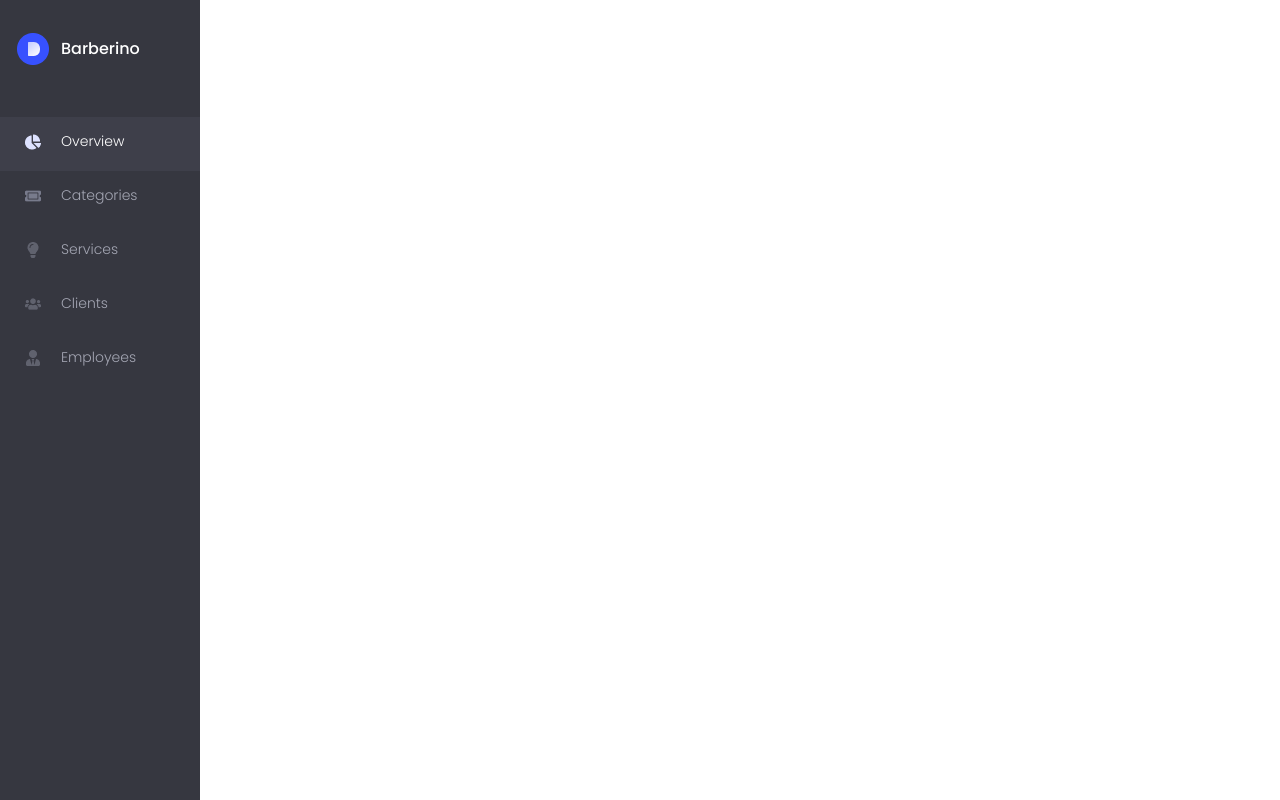
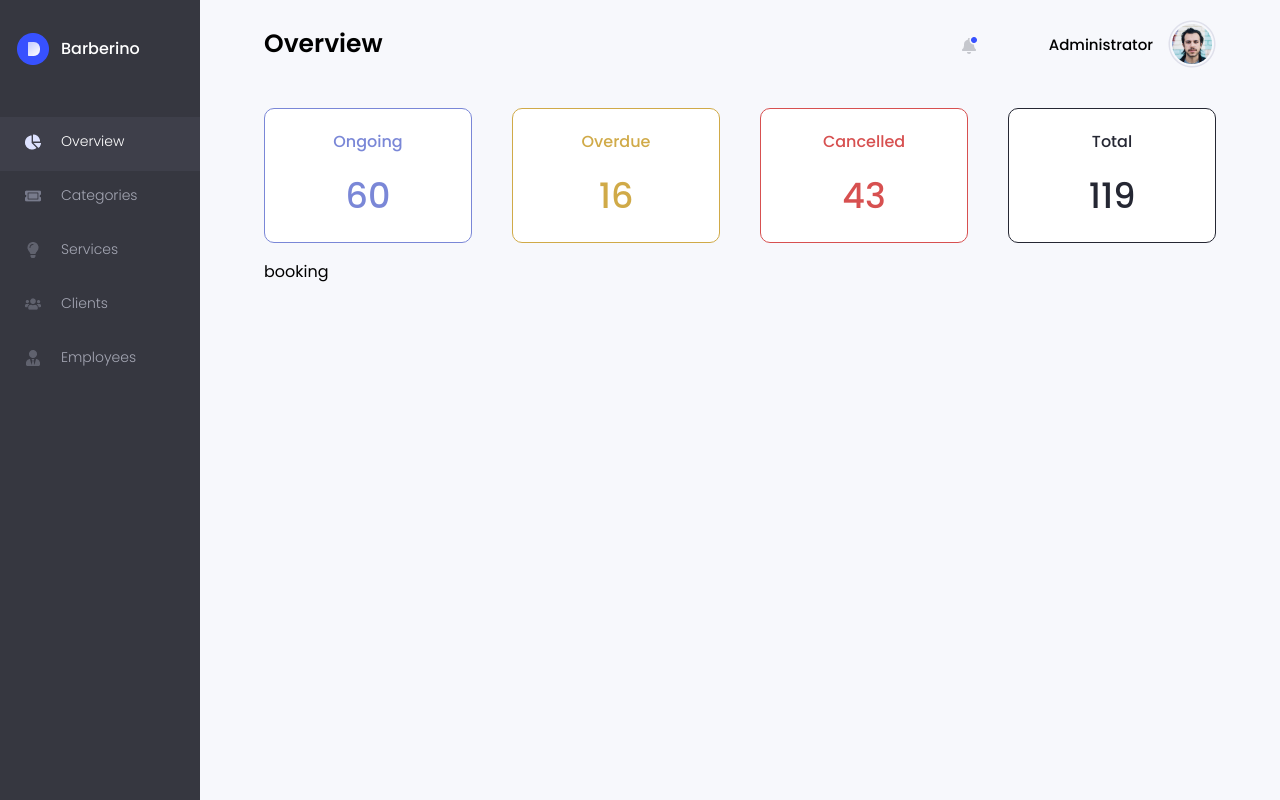
Before and after one commit to ITEC-Group-DPT/barberino_fe, a React (Create React App) app: page /admin in a window 1280 px wide. Built offline with nearby package versions, Linux system fonts and the light colour scheme.

Commit message:
added statistic

```diff
--- /dev/null
+++ b/src/component/statBox/statBox.jsx
@@ -0,0 +1,35 @@
+import React from "react";
+import "./statBox.scss";
+
+const StatBox = ({ title, value }) => {
+  let style = "";
+  switch (title) {
+    case "Ongoing":
+      style = "#7A87D7";
+      break;
+    case "Overdue":
+      style = "#D0AA48";
+      break;
+    case "Cancelled":
+      style = "#D75050";
+      break;
+    case "Total":
+      style = "#252733";
+      break;
+    default:
+      break;
+  }
+
+  return (
+    <div className="statBox" style={{ borderColor: style }}>
+      <p className="statBox__title" style={{ color: style }}>
+        {title}
+      </p>
+      <p className="statBox__value" style={{ color: style }}>
+        {value}
+      </p>
+    </div>
+  );
+};
+
+export default StatBox;
--- /dev/null
+++ b/src/component/statBox/statBox.scss
@@ -0,0 +1,41 @@
+@import "../../library";
+
+.statBox {
+    background: white;
+    border-radius: 10px;
+    border: 1px solid;
+    padding: 20px;
+
+    @include element("title") {
+        text-align: center;
+        font-weight: 500;
+        margin: 0 0 15px 0;
+    }
+
+    @include element("value") {
+        text-align: center;
+        font-size: 35px;
+        font-weight: 500;
+        margin: 0
+    }
+}
+
+.Ongoing {
+    border-color: #7A87D7;
+    color: #7A87D7;
+}
+
+.Overdue {
+    border-color: #D0AA48;
+    color: #D0AA48;
+}
+
+.Cancelled {
+    border-color: #D75050;
+    color: #D75050;
+}
+
+.Total {
+    border-color: #252733;
+    color: #252733;
+}
--- a/src/constants/icon.jsx
+++ b/src/constants/icon.jsx
@@ -4,5 +4,16 @@ import categoriesIc from "../assets/icons/categories.png";
 import servicesIc from "../assets/icons/services.png";
 import clientsIc from "../assets/icons/clients.png";
 import employeesIc from "../assets/icons/employees.png";
+import notiIc from "../assets/icons/noti.png";
+import avatarIc from "../assets/icons/avatar.png";
 
-export { logoIc, overviewIc, categoriesIc, servicesIc, clientsIc, employeesIc };
+export {
+  logoIc,
+  overviewIc,
+  categoriesIc,
+  servicesIc,
+  clientsIc,
+  employeesIc,
+  notiIc,
+  avatarIc,
+};
--- a/src/layout/dashboard/dashboard.scss
+++ b/src/layout/dashboard/dashboard.scss
@@ -1 +1,52 @@
 @import "../../library";
+
+.main {
+  background: #f7f8fc;
+  height: 100vh;
+}
+
+.dashboard {
+  margin-left: 200px;
+  padding: 0px 5%;
+
+  @include element("header") {
+    display: flex;
+    justify-content: space-between;
+    margin-bottom: 20px;
+  }
+
+  @include element("statistic") {
+    display: grid;
+    grid-template-columns: 1fr 1fr 1fr 1fr;
+    column-gap: 40px;
+  }
+
+  @include element("booking") {
+  }
+}
+
+.control {
+  display: flex;
+
+  @include element("user") {
+    display: flex;
+    margin-left: 70px;
+
+    @include element("name") {
+      align-self: center;
+      font-size: 15px;
+      font-weight: 500;
+      margin-right: 15px;
+    }
+  }
+}
+
+.image {
+  align-self: center;
+  margin: 0;
+}
+
+.title {
+  font-size: 25px;
+  font-weight: 600;
+}
--- a/src/layout/dashboard/index.jsx
+++ b/src/layout/dashboard/index.jsx
@@ -1,12 +1,65 @@
-import LeftNav from "component/leftNav";
-import React from "react";
+import React, { useState, useEffect } from "react";
+import "./dashboard.scss";
+import LeftNav from "component/leftNav/leftNav";
+import StatBox from "component/statBox/statBox";
+import { notiIc, avatarIc } from "constants/icon";
+
+const statistic = [
+  {
+    title: "Ongoing",
+    value: 60,
+  },
+
+  {
+    title: "Overdue",
+    value: 16,
+  },
+  {
+    title: "Cancelled",
+    value: 43,
+  },
+  {
+    title: "Total",
+    value: 119,
+  },
+];
 
 const Dashboard = () => {
+  const [stats, setStats] = useState([]);
+
+  useEffect(() => {
+    // call api here
+    setStats(statistic);
+  }, []);
+
   return (
-    <div className="dashboard">
+    <div className="main">
       <LeftNav />
-      <div className="dashboard__content">
-        <p>Admin Dashboard</p>
+
+      <div className="dashboard">
+        <div className="dashboard__header">
+          <p className="title">Overview</p>
+
+          <div className="control">
+            <img className="image" src={notiIc} alt="noti" />
+
+            <div className="control__user">
+              <p className="control__user__name">Administrator</p>
+              <img className="image" src={avatarIc} alt="avatar" />
+            </div>
+          </div>
+        </div>
+
+        <div className="dashboard__statistic">
+          {stats &&
+            stats.map((stat) => (
+              <StatBox title={stat.title} value={stat.value} />
+            ))}
+        </div>
+
+        <div className="dashboard__booking">
+          <p>booking</p>
+        </div>
       </div>
     </div>
   );
```
Also changed, not shown: src/assets/icons/avatar.png (added), src/assets/icons/noti.png (added), src/component/leftNav/leftNav.jsx (renamed from src/component/leftNav/index.jsx).
